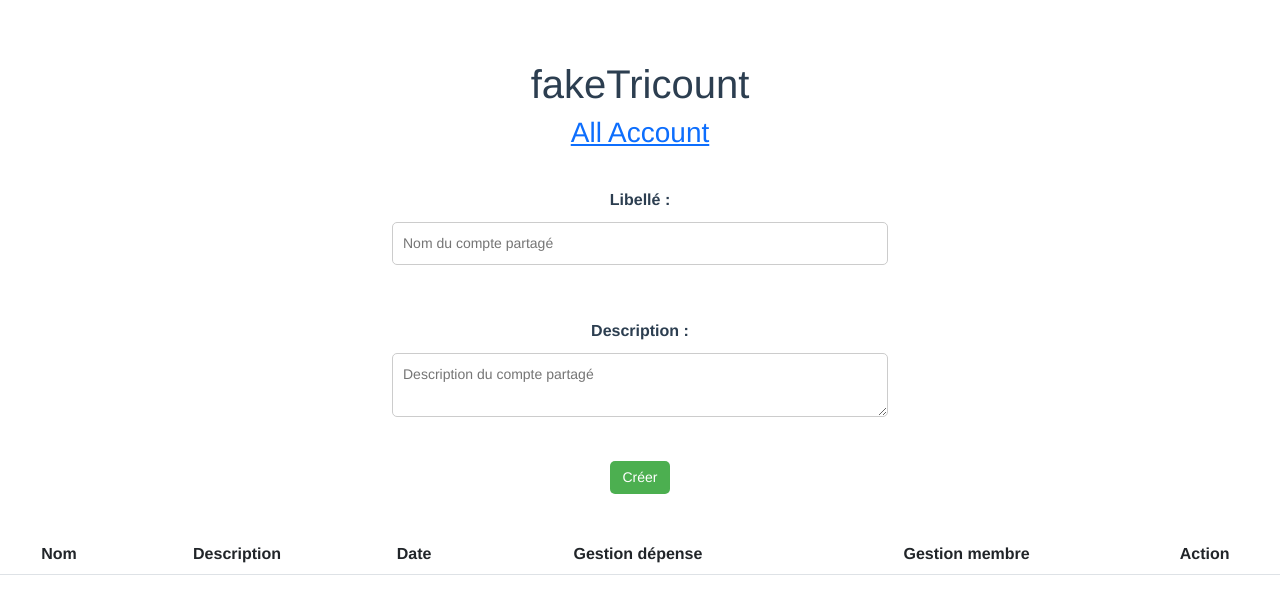
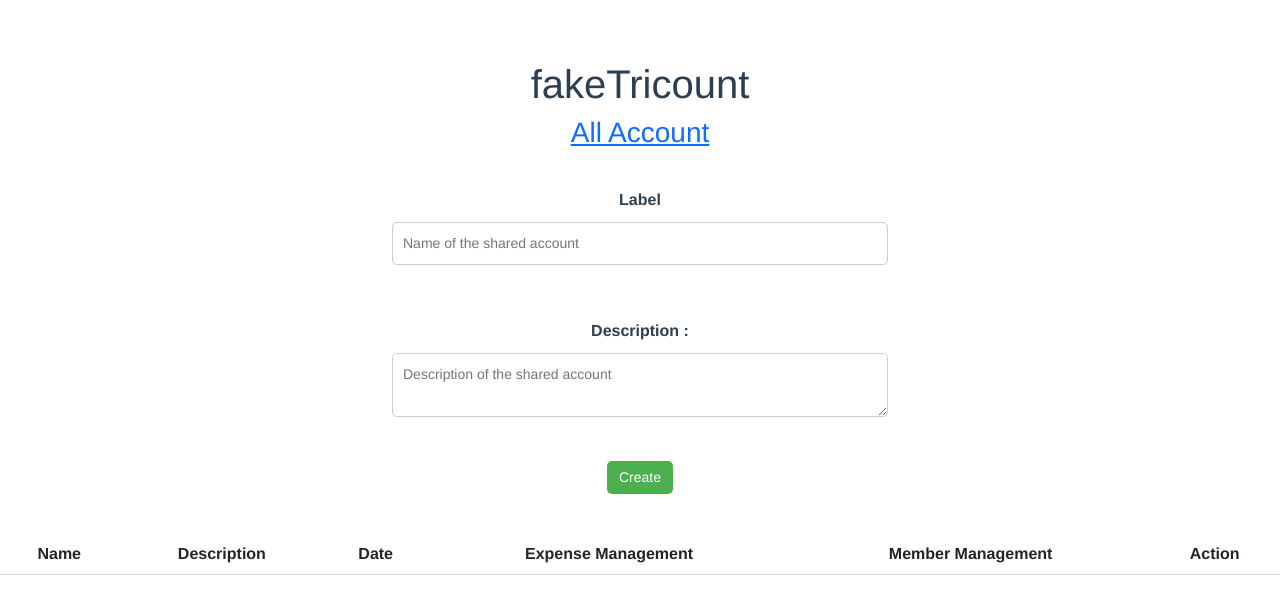
Before and after one commit to lucasfarroni/faketricount, a Vue app: page / in a window 1280 px wide. Shown: the top 614 px of the page. Built offline with nearby package versions, Linux system fonts and the light colour scheme.

Commit message:
commentaire

```diff
--- a/src/components/CreateCompte.vue
+++ b/src/components/CreateAccount.vue
@@ -1,23 +1,23 @@
 <template>
   <div>
     <form>
-      <label for="label">Libellé :</label>
-      <input type="text" v-model="newCP.label" id="label" placeholder="Nom du compte partagé" required />
+      <label for="label">Label</label>
+      <input type="text" v-model="newSharedAccount.label" id="label" placeholder="Name of the shared account" required />
       <br />
       <label for="description">Description :</label>
-      <textarea v-model="newCP.description" id="description" placeholder="Description du compte partagé" required></textarea>
+      <textarea v-model="newSharedAccount.description" id="description" placeholder="Description of the shared account" required></textarea>
       <br />
-      <button @click.prevent="createCP">Créer</button>
+      <button @click.prevent="createNewSharedAccount">Create</button>
     </form>
     <div id="allAccount">
       <table class="table">
         <thead>
         <tr>
-          <th>Nom</th>
+          <th>Name</th>
           <th>Description</th>
           <th>Date</th>
-          <th>Gestion dépense</th>
-          <th>Gestion membre</th>
+          <th>Expense Management</th>
+          <th>Member Management </th>
           <th>Action</th>
         </tr>
         </thead>
@@ -27,10 +27,10 @@
           <td>{{ account.description }}</td>
           <td>{{ account.date }}</td>
           <td>
-            <RouterLink v-if="account.membres.length > 0" :to="`/gestionDepense/${account.label}`">Compte :{{ account.label }} </RouterLink>
+            <RouterLink v-if="account.membres.length > 0" :to="`/expenseManagement/${account.label}`">Account :{{ account.label }} </RouterLink>
           </td>
-          <td><RouterLink :to="`/gestionMembreCompte/${account.label}`">Compte :{{ account.label }} </RouterLink></td>
-          <td><button @click="removeCP(index)" class="btn btn-danger">Supprimer</button></td>
+          <td><RouterLink :to="`/memberManagement/${account.label}`">Account :{{ account.label }} </RouterLink></td>
+          <td><button @click="removeSharedAccount(index)" class="btn btn-danger">Delete</button></td>
         </tr>
         </tbody>
       </table>
@@ -43,7 +43,10 @@ export default {
   data() {
     return {
       sharedAccount: JSON.parse(localStorage.getItem('CPS')) || [],
-      newCP: {
+      /**
+       * object newSharedAccount with label and description properties to create a new shared account
+       */
+      newSharedAccount: {
         label: '',
         description: '',
         date : new Date(Date.now()).toLocaleDateString(),
@@ -54,20 +57,27 @@ export default {
     }
   },
   computed: {
+    /**
+     * Check if the label is empty
+     * @returns {boolean}
+     */
     checkLabel() {
-      return this.newCP.label === '';
+      return this.newSharedAccount.label === '';
     },
   },
   methods: {
-    createCP() {
+    /**
+     * Create a new shared account
+     */
+    createNewSharedAccount() {
       if (this.checkLabel) {
-        alert('Veuillez renseigner le libellé du compte partagé');
+        alert('Please enter the name of the shared account');
       } else {
-      // Enregistrer le nouveau CP dans le localstorage
-        this.sharedAccount.push(this.newCP);
+        // create a new shared account
+        this.sharedAccount.push(this.newSharedAccount);
         localStorage.setItem('CPS', JSON.stringify(this.sharedAccount));
-        // Réinitialiser le formulaire
-        this.newCP = {
+        // Reset the form
+        this.newSharedAccount = {
           label: '',
           description: '',
           date: '',
@@ -77,11 +87,16 @@ export default {
         };
     }
   },
-    removeCP(index) {
-      let CPS = JSON.parse(localStorage.getItem('CPS'));
-      CPS.splice(index, 1);
-      localStorage.setItem('CPS', JSON.stringify(CPS));
-      this.sharedAccount = CPS;
+    /**
+     * Remove a shared account
+     * @param index
+     */
+    removeSharedAccount(index) {
+      //get the shared account in the local storage and remove it
+      let account = JSON.parse(localStorage.getItem('CPS'));
+      account.splice(index, 1);
+      localStorage.setItem('CPS', JSON.stringify(account));//update the local storage
+      this.sharedAccount = account;
     }
   }
 }
--- a/src/components/gestionDepense.vue
+++ b/src/components/expenseManagement.vue
@@ -1,22 +1,24 @@
 <template>
   <div>
-    <h2>Montant total dépensé par le groupe : </h2>
-    <h2 style="color: gold">{{updateTotal}} euros</h2>
+    <h2>Total amount spent by the group : </h2>
+    <h2 style="color: gold">{{ updateTotal }} euros</h2>
     <form>
-      <label for="name">Nom :</label>
-      <input type="text" v-model="newExpense.name" id="name" placeholder="Entrez le nom de la dépense" required />
-      <br />
-      <label for="amount">Montant :</label>
-      <input type="number" v-model="newExpense.amount" id="amount" placeholder="Entrez le montant de la dépense" required />
-      <br />
-      <label for="user">Utilisateur :</label>
+      <label for="name">Name :</label>
+      <input type="text" v-model="newExpense.name" id="name" placeholder="Enter the name of the expenses" required/>
+      <br/>
+      <label for="amount">Amount :</label>
+      <input type="number" v-model="newExpense.amount" id="amount" placeholder="Enter the amount of the expense"
+             required/>
+      <br/>
+      <label for="user">Member :</label>
       <select v-model="newExpense.user">
         <option v-for="user in getAccountInLocalStorage.membres" :value="user.name" :key="user">{{ user.name }}</option>
       </select>
 
-      <br />
-      <button @click.prevent="addExpense">Ajouter dépense</button>
-      <RouterLink :to="`/gestionMembreCompte/${getAccountInLocalStorage.label}`" id="routeMembre"> Acceder aux membres du compte :
+      <br/>
+      <button @click.prevent="addExpense">Add expense</button>
+      <RouterLink :to="`/memberManagement/${getAccountInLocalStorage.label}`" id="routeMembre"> Access to account
+        members :
         {{ getAccountInLocalStorage.label }}
       </RouterLink>
     </form>
@@ -24,25 +26,27 @@
     <table class="table">
       <thead>
       <tr>
-          <th>Nom</th>
-          <th>Montant</th>
+        <th>Name</th>
+        <th>Amount</th>
       </tr>
       </thead>
       <tbody>
       <tr v-for="(userBalance, index) in tableauOfUser" :key="userBalance.nameMember+ index">
         <td>{{ userBalance.nameMember }}</td>
-          <td  :style="{color: updateTotal / getAccountInLocalStorage.membres.length > userBalance.totalAmount ? 'red' : 'green'}">{{ userBalance.totalAmount }}</td>
+        <td :style="{color: updateTotal / getAccountInLocalStorage.membres.length > userBalance.totalAmount ? 'red' : 'green'}">
+          {{ userBalance.totalAmount }}
+        </td>
       </tr>
       </tbody>
     </table>
-  <h2 id="historique">historique</h2>
+    <h2 id="historique">history</h2>
     <table class="table">
       <thead>
       <tr>
-        <th scope="col">Nom</th>
-        <th scope="col">Montant</th>
+        <th scope="col">Name</th>
+        <th scope="col">Amount</th>
         <th scope="col">Date</th>
-        <th scope="col">Ajouté par</th>
+        <th scope="col">added by</th>
       </tr>
       </thead>
       <tbody>
@@ -62,45 +66,61 @@
 export default {
   data() {
     return {
-      totalExpensesfriend: 0,
-      accounts: JSON.parse(localStorage.getItem('CPS')) || [],
+      accounts: JSON.parse(localStorage.getItem('CPS')) || [],//get the local storage
       tableauOfAllUser: [],
+      /**
+       * Calcul balance object get the total amount spent by each member
+       */
       CalculBalance: {
-        nameMember:'',
-        totalAmount:0,
+        nameMember: '',
+        totalAmount: 0,
       },
+      /**
+       * newExpense object get the new expense
+       */
       newExpense: {
         name: '',
         amount: '',
-        date : new Date(Date.now()).toLocaleDateString(),
+        date: new Date(Date.now()).toLocaleDateString(),
         user: ''
       }
     }
   },
-  computed:{
+  computed: {
     /**
-     * Récupère le label de l'URL
+     * get the label of the account
      */
-    label(){
+    label() {
       return this.$route.params.label
     },
     /**
-     * Récupère le compte dans le localStorage
+     * get the good account in the local storage with the label in the Url
      */
-    getAccountInLocalStorage(){
+    getAccountInLocalStorage() {
       return this.accounts.find(account => account.label === this.label) || [];
     },
-    checkMontant(){
+    /**
+     *check if the amount is superior of zero
+     */
+    checkMontant() {
       return this.newExpense.amount > 0
     },
-    checkName(){
+    /**
+     * check if the name is not empty
+     */
+    checkName() {
       return this.newExpense.name.length > 0
     },
-    checkUser(){
+    /**
+     * check if the user is not empty
+     */
+    checkUser() {
       return this.newExpense.user.length > 0
     },
-
-    updateTotal(){
+    /**
+     * update the total amount spent by the group
+     */
+    updateTotal() {
       let account = this.getAccountInLocalStorage;
       let total = this.getAccountInLocalStorage.total;
       account.accounts.forEach(expense => {
@@ -108,19 +128,22 @@ export default {
       });
       return total;
     },
-    tableauOfUser(){
+    /**
+     *function tableauOfUser get the total amount spent by each member and add it to the object CalculBalance
+     */
+    tableauOfUser() {
       let tableauOfAllUser = [];
       this.getAccountInLocalStorage.membres.forEach(membre => {
         this.CalculBalance.nameMember = membre.name;
         this.getAccountInLocalStorage.accounts.forEach(amount => {
-              if (amount.user === membre.name){
+          if (amount.user === membre.name) {
             this.CalculBalance.totalAmount += amount.amount;
           }
         });
         tableauOfAllUser.push(this.CalculBalance);
         this.CalculBalance = {
-              nameMember:'',
-              totalAmount:0,
+          nameMember: '',
+          totalAmount: 0,
         };
       });
       return tableauOfAllUser;
@@ -129,21 +152,17 @@ export default {
   ,
   methods: {
     /**
-     * Ajoute une dépense
+     * Add expense
      */
     addExpense() {
       if (!this.checkMontant || !this.checkName || !this.checkUser) {
         alert('remplir les champs ou entrer un montant positif');
       } else {
         let account = this.getAccountInLocalStorage;
-        // Ajouter l'utilisateur sélectionné à la nouvelle dépense
-        //account = tableau du localStorage .accounts = tableau des dépenses . push = ajouter un élément au tableau
         account.accounts.push(this.newExpense);
-        // Ajouter la nouvelle dépense à la liste
-        //this.expenses.accounts.push(this.newExpense);
-        // Enregistrer les dépenses dans le local storage
+        // Add the new expense to the local storage
         localStorage.setItem('CPS', JSON.stringify(this.accounts));
-        // Réinitialiser le formulaire
+        // Reset the newExpense object
         this.newExpense = {
           name: '',
           amount: '',
@@ -199,14 +218,17 @@ button {
   border: none;
   cursor: pointer;
 }
-#historique{
+
+#historique {
   margin-top: 5%;
   background-color: #cccccc;
 }
-#balance{
+
+#balance {
   margin-top: 5%;
   background-color: #cccccc;
 }
+
 #routeMembre {
   background-color: #4CAF50;
   color: white;
--- a/src/components/gestionMembreCompte.vue
+++ b/src/components/memberManagement.vue
@@ -1,24 +1,24 @@
 <template>
   <div>
     <form>
-      <label for="name">Nom </label>
-      <input type="text" v-model="newParticipant.name" id="name" placeholder="Entrez le nom du participant" required/>
+      <label for="name">Name </label>
+      <input type="text" v-model="newParticipant.name" id="name" placeholder="Enter the name of the Member" required/>
       <br/>
       <label for="email">Email </label>
-      <input type="email" v-model="newParticipant.email" id="email" placeholder="Entrez l'email du participant"
-             required/>
+      <input type="email" v-model="newParticipant.email" id="email" placeholder="Enter the email of the Member" required/>
+
       <br/>
-      <button id="btnSupMembre" @click.prevent="addParticipant">Ajouter participant</button>
+      <button id="btnSupMembre" @click.prevent="addParticipant">Add the Member</button>
     </form>
       <div id="accessToExpense" v-if= "getAccountInLocalStorage.membres.length > 0">
-        <RouterLink :to="`/gestionDepense/${getAccountInLocalStorage.label}`" id="routeDepense"> Acceder aux dépenses du compte :
+        <RouterLink :to="`/expenseManagement/${getAccountInLocalStorage.label}`" id="routeDepense"> Access to the account expenses :
           {{ getAccountInLocalStorage.label }}
         </RouterLink>
       </div>
     <table class="table">
       <thead>
       <tr>
-        <th>Nom</th>
+        <th>Name</th>
         <th>Email</th>
         <th>Action</th>
       </tr>
@@ -28,7 +28,7 @@
         <td>{{ participant.name }}</td>
         <td>{{ participant.email }}</td>
         <td>
-          <button id="btnSup" class="btn btn-danger" @click="removeParticipant(index) ">Supprimer</button>
+          <button id="btnSup" class="btn btn-danger" @click="removeParticipant(index) ">Delete</button>
         </td>
       </tr>
       </tbody>
@@ -48,9 +48,15 @@ export default {
     }
   },
   computed: {
+    /**
+    *get the label in the Url
+     */
     label() {
       return this.$route.params.label
     },
+    /**
+     * get the good account in the local storage with the label in the Url
+     */
     getAccountInLocalStorage() {
       return this.accounts.find(account => account.label === this.label);
     },
@@ -62,9 +68,13 @@ export default {
     },
   },
   methods: {
+    /**
+     * add a new participant in the good account in the local storage
+     * participant is the Member in the shared account
+     */
     addParticipant() {
       if (this.checkName || this.checkEmail) {
-        alert('Veuillez remplir tous les champs');
+        alert('Please fill in all fields');
       } else {
         let account = this.getAccountInLocalStorage;
         account.membres.push(this.newParticipant);
@@ -75,6 +85,10 @@ export default {
         };
       }
     },
+    /**
+     * remove a participant in the good account in the local storage
+     * participant is the Member in the shared account
+     */
     removeParticipant(index) {
       let account = this.getAccountInLocalStorage;
       account.membres.splice(index, 1);
```
Also changed, not shown: src/components/NotFound.vue (+1 -1 lines), src/router/index.js (+8 -8 lines). Lines whose indentation alone changed are shown as unchanged.
